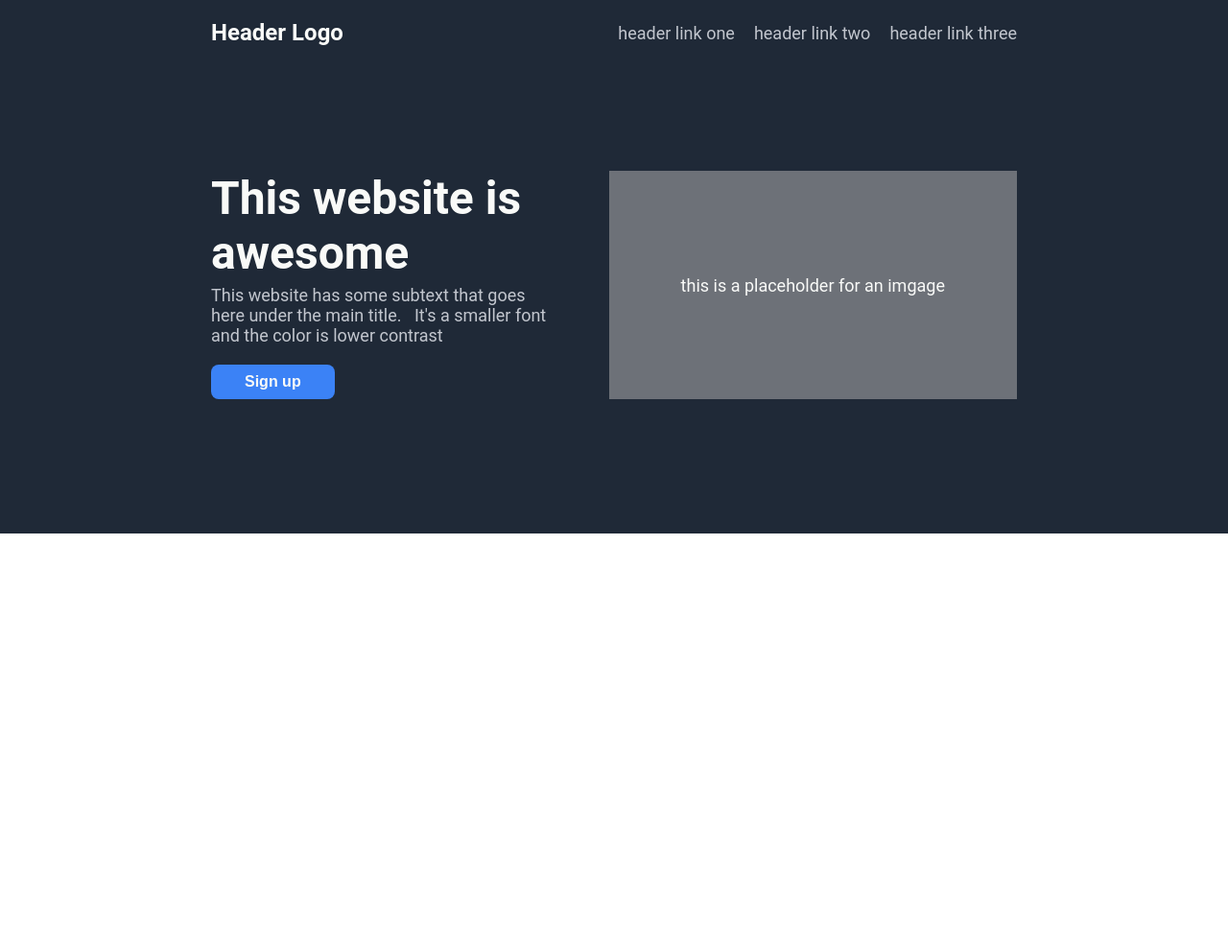
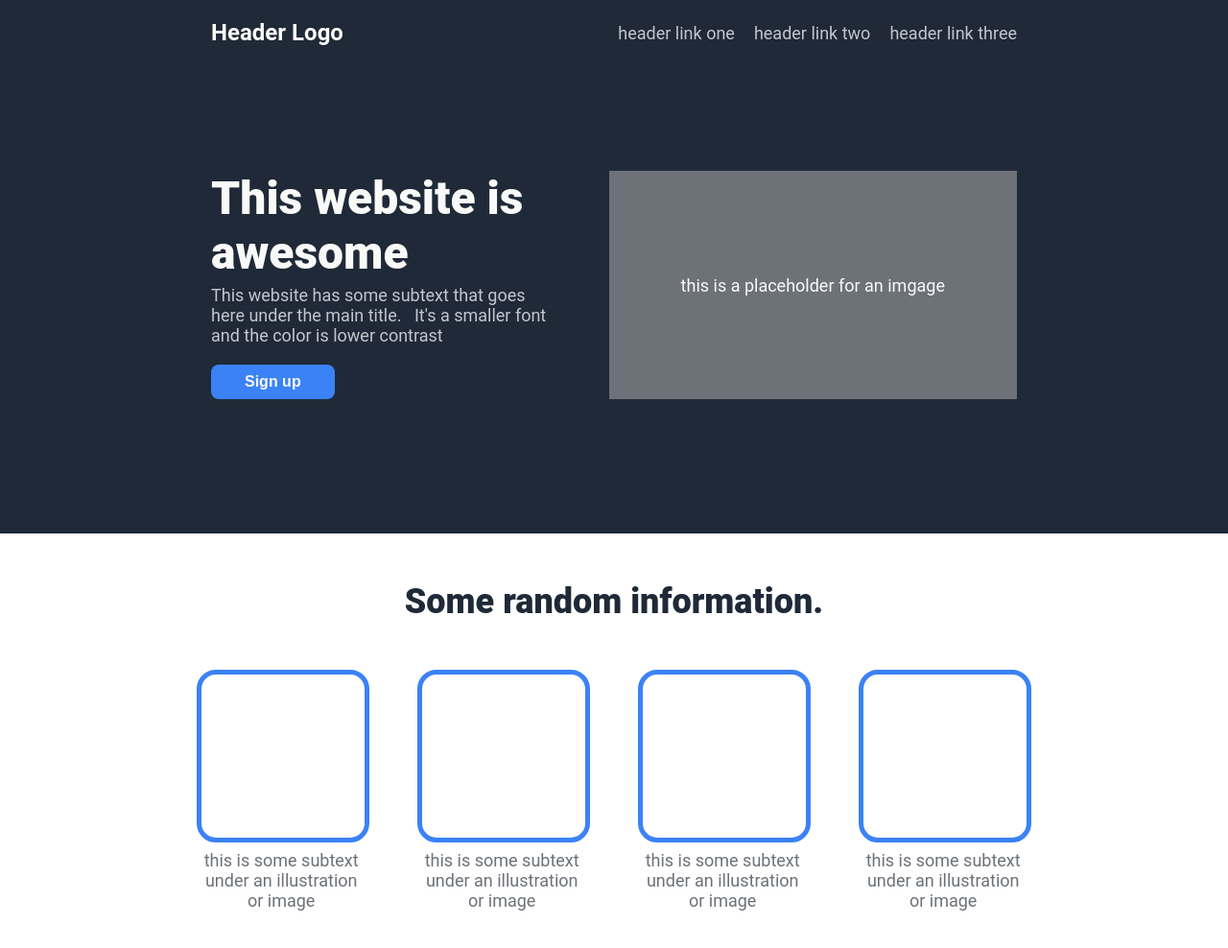
Before and after one commit to LPSimee/Odin-Flex-Project, a plain HTML site: page index.html in a window 1280 px wide. Shown: the whole page at 96% size. Before the commit the page ends 800 px from the top, so only its background shows below. Drawn offline with Linux system fonts and the light colour scheme.

Commit message:
Version 2 with completed Section 2

```diff
--- a/index.html
+++ b/index.html
@@ -46,17 +46,29 @@
   <!-- Section 2-->
   <div class="section-2">
     <!-- Title section -->
-    <div>
-
-    </div>
+    <h1 class="information-header-text">
+      Some random information.
+    </h1>
 
     <!-- Cards flex container-->
-    <div>
+    <div class="cards-container">
       <!-- Cards items -->
-      <div></div>
-      <div></div>
-      <div></div>
-      <div></div>
+      <div class="card-item">
+        <div class="square-card"></div>
+        <div class="card-text">this is some subtext under an illustration or image</div>
+      </div>
+      <div class="card-item">
+        <div class="square-card"></div>
+        <div class="card-text">this is some subtext under an illustration or image</div>
+      </div>
+      <div class="card-item">
+        <div class="square-card"></div>
+        <div class="card-text">this is some subtext under an illustration or image</div>
+      </div>
+      <div class="card-item">
+        <div class="square-card"></div>
+        <div class="card-text">this is some subtext under an illustration or image</div>
+      </div>
     </div>
   </div>
 
--- a/style.css
+++ b/style.css
@@ -78,7 +78,7 @@ a:hover {
 /* Hero texts */
 .hero-main-text {
   font-size: 48px;
-  font-weight: bold;
+  font-weight: 900;
   margin-bottom: 5px;
 }
 
@@ -122,3 +122,46 @@ a:hover {
   align-items: center;
   font-size: 18px;
 } /* End Section 1*/
+
+/* Section 2 */
+.information-header-text {
+  font-size: 36px;
+  font-weight: var(--heavy-font-weight);
+  color: var(--dark-blue-color);
+  text-align: center;
+  margin: 50px 0;
+}
+
+.cards-container {
+  /* width: 100%; */
+  display: flex;
+  justify-content: center;
+  align-items: center;
+  gap: 50px;
+  padding: 0 130px;
+  margin-bottom: 120px;
+}
+
+.card-item {
+  width: 180px;
+  text-align: center;
+}
+
+/* Square form */
+.square-card {
+  width: 100%;
+  height: 180px;
+  border: 5px solid var(--light-blue-color);
+  border-radius: 20px;
+  display: flex;
+  flex-direction: column;
+  justify-content: center;
+  align-items: center;
+}
+
+.card-text {
+  width: 98%;
+  color: var(--dark-gray-color);
+  font-size: 18px;
+  margin-top: 8px;
+} /* End Section 2 */
```
